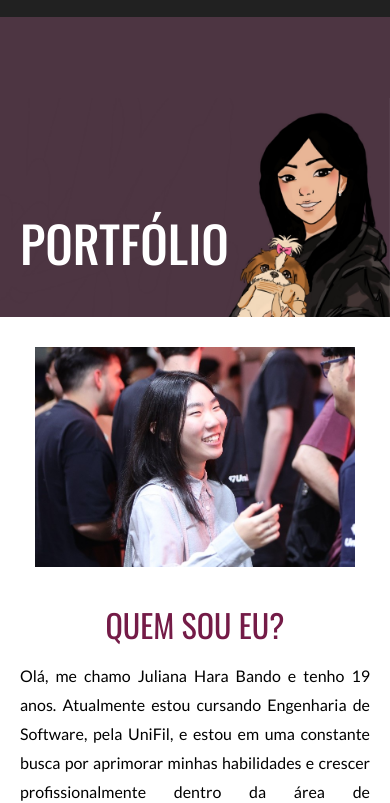
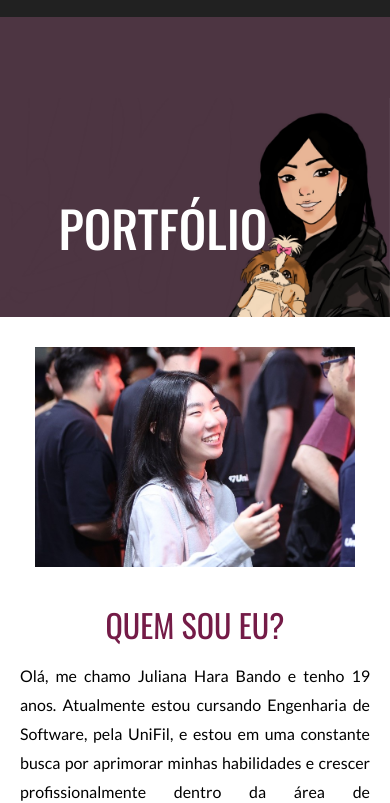
Before and after one commit to JulianaH17/trabalho-final-renata, a plain HTML site: page index.html in a window 390 px wide. Shown: the part 48-851 px from the top of the page. Drawn offline with nearby package versions, Linux system fonts and the light colour scheme.

Commit message:
Commit final

```diff
--- a/projetos.css
+++ b/projetos.css
@@ -16,12 +16,12 @@ main {
 }
 
 header {
-    text-align: left;
-    padding-top: 4%;
-    padding-left: 12%;
     height: 55vh;
+    background-color: #4d3542;
 
-    background-color: #4d3542;
+    display: flex;
+    justify-content: center;
+    align-items: center;
 }
 
 .introducao-pagina p {
@@ -37,10 +37,10 @@ h1 {
     font-weight: 450;
     font-family: "Oswald", sans-serif;
 
-    padding-left: 28%;
-    padding-top: 4rem;
+    color: white;
 
-    color: white;
+    margin: 0;
+    text-align: center;
 }
 
 nav {
@@ -175,6 +175,10 @@ footer {
         height: 300px;
 
         background-color: #4d3542;
+
+        display: flex;
+        justify-content: center;
+        align-items: center;
     }
 
     main {
@@ -183,9 +187,8 @@ footer {
 
     h1 {
         font-size: 50px;
-        padding-left: 22%;
-        padding-top: 1%;
-        margin-top: 20%;
+        margin: 0;
+        text-align: center;
     }
 
      nav {
--- a/sobremim.css
+++ b/sobremim.css
@@ -15,12 +15,12 @@ main {
 }
 
 header {
-    text-align: left;
-    padding-top: 4%;
-    padding-left: 12%;
     height: 55vh;
+    background-color: #4d3542;
 
-    background-color: #4d3542;
+    display: flex;
+    justify-content: center;
+    align-items: center;
 }
 
 h1 {
@@ -29,10 +29,10 @@ h1 {
     font-weight: 450;
     font-family: "Oswald", sans-serif;
 
-    padding-left: 25%;
-    padding-top: 4rem;
+    color: white;
 
-    color: white;
+    margin: 0;
+    text-align: center;
 }
 
 nav {
@@ -161,6 +161,10 @@ footer {
         height: 300px;
 
         background-color: #4d3542;
+
+        display: flex;
+        justify-content: center;
+        align-items: center;
     }
 
     main {
@@ -169,9 +173,8 @@ footer {
 
     h1 {
         font-size: 50px;
-        padding-left: 18%;
-        padding-top: 1%;
-        margin-top: 20%;
+        margin: 0;
+        text-align: center;
     }
 
     nav {
--- a/style.css
+++ b/style.css
@@ -15,8 +15,6 @@ main {
 }
 
 header {
-    text-align: left;
-    padding-top: 6%;
     min-height: 75vh;
 
     background-color: #4d3542;
@@ -32,10 +30,16 @@ h1 {
     font-weight: 450;
     font-family: "Oswald", sans-serif;
 
-    padding-left: 20%;
-    padding-top: 6rem;
+    color: white;
 
-    color: white;
+    position: absolute;
+
+    left: 33%;
+    top: 38%;
+
+    transform: translateY(-50%);
+
+    margin: 0;
 }
 
 nav {
@@ -185,8 +189,7 @@ footer {
     }
 
     header {
-        min-height: 100px;
-        height: 300px;
+        min-height: 300px;
 
         background-size: contain;
         background-position: bottom;
@@ -197,9 +200,16 @@ footer {
 
     h1 {
         font-size: 50px;
-        padding-left: 20px;
-        padding-top: 3rem;
-        margin-top: 30%;
+
+        position: absolute;
+
+        left: 15%;
+        bottom: 63%;
+
+        top: auto;
+        transform: none;
+
+        margin: 0;
     }
 
     section {
```
